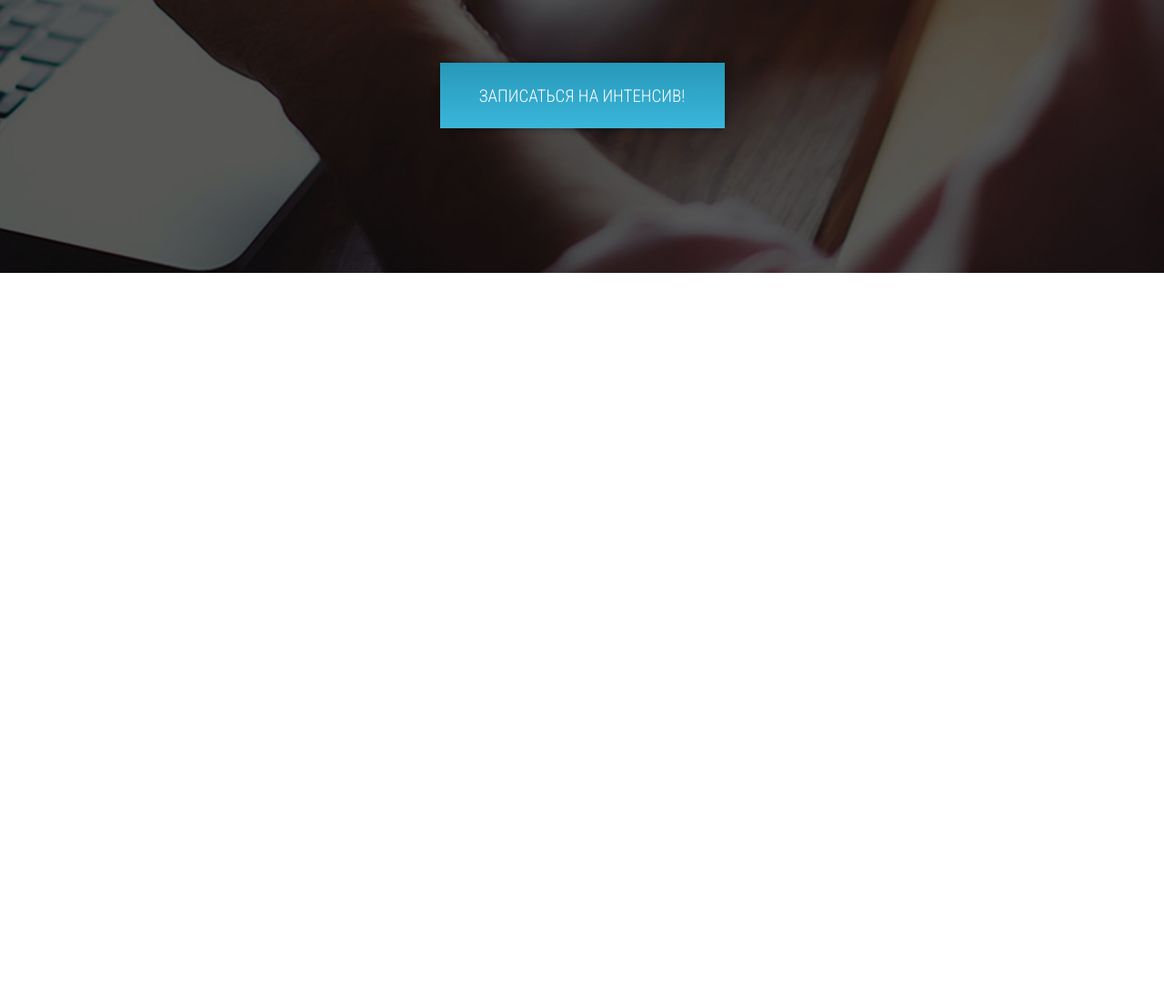
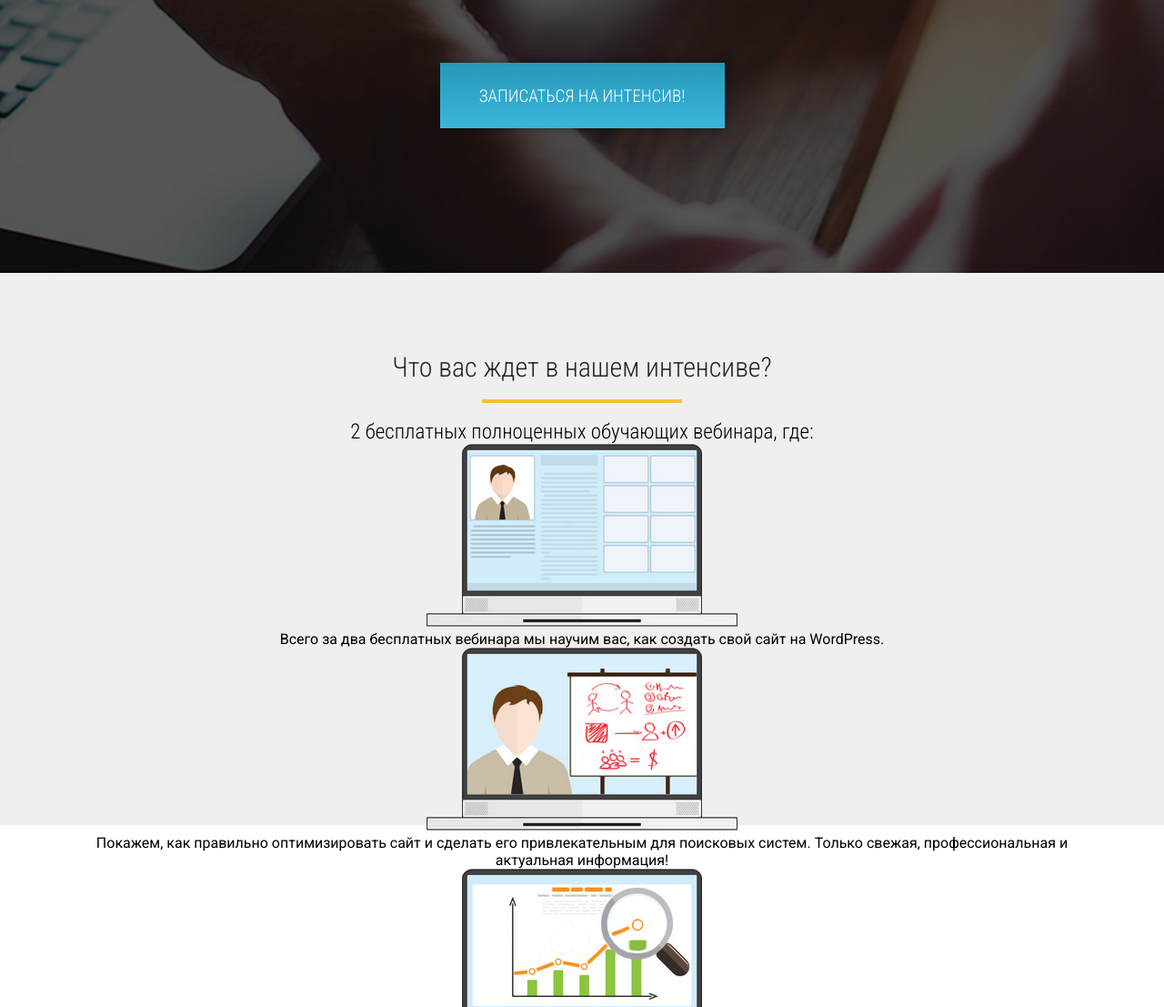
Before and after one commit to Amir01020/wordpress, a plain HTML site: page index.html in a window 1280 px wide. Shown: the part 500-1607 px from the top of the page at 91% size. Before the commit the page ends 800 px from the top, so only its background shows below. Drawn offline with Linux system fonts and the light colour scheme.

Commit message:
intensiv

```diff
--- a/css/style.css
+++ b/css/style.css
@@ -1,12 +1,12 @@
-
 /*сброс всех стилей браузеров */
 * {
     margin: 0;
     padding: 0;
     box-sizing: border-box;
 }
-body{
-    font-family:  'Roboto', sans-serif;
+
+body {
+    font-family: 'Roboto', sans-serif;
 }
 
 .container {
@@ -36,18 +36,21 @@ body{
     font-weight: 500;
     margin-top: 10px;
 }
-.title_one{
+
+.title_one {
     font-size: 41px;
     font-weight: 900;
     color: #F9BF3B;
 
 }
-.title_two{
+
+.title_two {
     font-size: 80px;
     font-weight: 900px;
     color: #FFFFFF;
     text-transform: uppercase;
 }
+
 .promo p.x {
     font-size: 21px;
     font-weight: 300;
@@ -56,18 +59,20 @@ body{
 
 
 }
-.promo p.x1{
+
+.promo p.x1 {
     font-size: 21px;
     font-weight: 700;
     color: #F9BF3B;
 }
-.btn{
-    background:linear-gradient(#2798B9  0%,  #3AB6DA 100%);
+
+.btn {
+    background: linear-gradient(#2798B9 0%, #3AB6DA 100%);
     width: 313px;
     height: 72px;
     box-shadow: 0px 0px 10px rgba(0, 0, 0, 0.4);
     border: none;
-    margin-top: 72px ;
+    margin-top: 72px;
     font-size: 19px;
     text-transform: uppercase;
     color: white;
@@ -75,6 +80,41 @@ body{
     font-family: 'Roboto Condensed', sans-serif;
 
 }
-button :hover{
+
+button :hover {
     color: red;
 }
+
+.intenensive {
+    background-color: #EFEFEF;
+    height: 607px;
+
+    padding: 86px 0 74px;
+    text-align: center;
+
+}
+
+
+.intenensive h2 {
+    font-family: 'Roboto Condensed', sans-serif;
+    font-size: 30px;
+    font-weight: 400;
+    color: #252525;
+
+
+}
+
+.line {
+    width: 220px;
+    height: 4px;
+    background-color: #F9BF3B;
+    margin: 18px  auto;
+    display: block;
+
+}
+.intenensive h3{
+    font-family: 'Roboto Condensed', sans-serif;
+    font-size: 23px;
+    font-weight: 400;
+
+}
--- a/index.html
+++ b/index.html
@@ -8,7 +8,9 @@
     <title>WordPress интенсив </title>
     <link rel="stylesheet" href="css/style.css">
 
-    <link href="https://fonts.googleapis.com/css2?family=Roboto+Condensed:wght@300&family=Roboto:wght@100;300;400;500;700;900&display=swap" rel="stylesheet">
+    <link
+        href="https://fonts.googleapis.com/css2?family=Roboto+Condensed:wght@300&family=Roboto:wght@100;300;400;500;700;900&display=swap"
+        rel="stylesheet">
 </head>
 
 <body>
@@ -25,10 +27,41 @@
             <div class="title_two">это просто! </div>
             <div class="title_one">Куда сложнее сделать это правильно!</div>
 
-             <div><p class="x">Ежедневно в России появляется более 5 000 новых сайтов. И только единицы из них становятся популярными и приносят ощутимую прибыль. В чем секрет? В чем формула успеха? Узнайте на предстоящем двухдневном <p class="x1">БЕСПЛАТНОМ</p> интенсиве!</div>
+            <div>
+                <p class="x">Ежедневно в России появляется более 5 000 новых сайтов. И только единицы из них становятся
+                    популярными и приносят ощутимую прибыль. В чем секрет? В чем формула успеха? Узнайте на предстоящем
+                    двухдневном
+                <p class="x1">БЕСПЛАТНОМ</p> интенсиве!
+            </div>
 
 
             <button class="btn">Записаться на интенсив!</button>
+
+        </div>
+    </section>
+    <section class="intenensive">
+        <div class="container">
+            <h2>Что вас ждет в нашем интенсиве?</h2>
+            <span class="line"></span>
+            <h3>2 бесплатных полноценных обучающих вебинара, где:</h3>
+            <div class="intenensive_box">
+
+                <div class="intenensive_col">
+                    <img src="img/waiting_1.png" alt="" height="201px" width="342px">
+                    <p>Всего за два бесплатных вебинара мы научим вас,
+                        как создать свой сайт на WordPress. </p>
+                </div>
+
+                <div class="intenensive_col">
+                    <img src="img/waiting_2.png" alt=""  height="201px" width="342px">
+                    <p>Покажем, как правильно оптимизировать сайт и сделать его привлекательным для поисковых систем. Только свежая, профессиональная и актуальная информация!</p>
+                </div>
+
+                <div class="intenensive_col">
+                    <img src="img/waiting_3.png" alt=""  height="201px" width="342px">
+                    <p>Вы узнаете, что такое «хорошая индексация»,«высокая посещаемость», «стабильный прирост посетителей», «ТОП по запросам» и, что намного важнее, как добиться всех этих показателей!</p>
+                </div>
+            </div>
 
         </div>
     </section>
```
Also changed, not shown: img/waiting_1.png (added), img/waiting_2.png (added), img/waiting_3.png (added).
